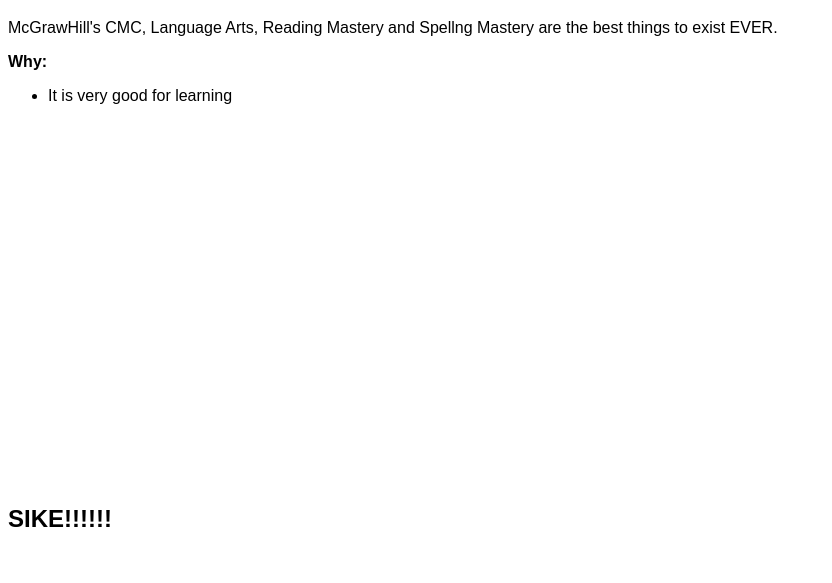
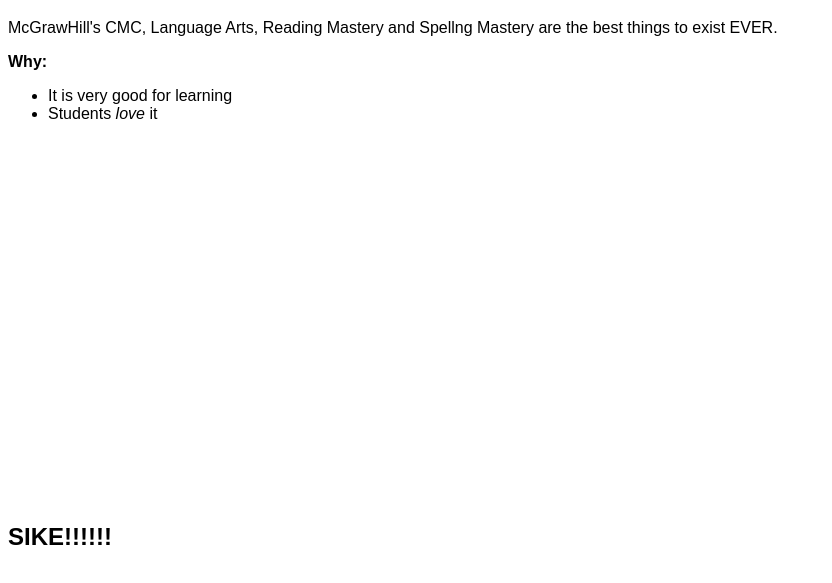
Before and after one commit to Lucas-Plumb/McGrawHillDaGoat, a plain HTML site: page index.html in a window 1280 px wide. Shown: the part 61-644 px from the top of the page, without its empty margins (0-832 px from the left). Drawn offline with Linux system fonts and the light colour scheme.

Commit message:
Update index.html

```diff
--- a/index.html
+++ b/index.html
@@ -3,7 +3,7 @@
   <head>
     <style>
 
-      h1, h2, h3, h4, h5, h6, b, p, li {
+      h1, h2, h3, h4, h5, h6, b, p, li, em {
         font-family: arial;
       }
       #sike {
@@ -21,6 +21,9 @@
       <li>
         It is very good for learning
       </li>
+      <li>
+        Students <em>love</em> it
+      </li>
     </ul>
     <h2 id="sike">SIKE!!!!!!</h2>
   </body>
```
